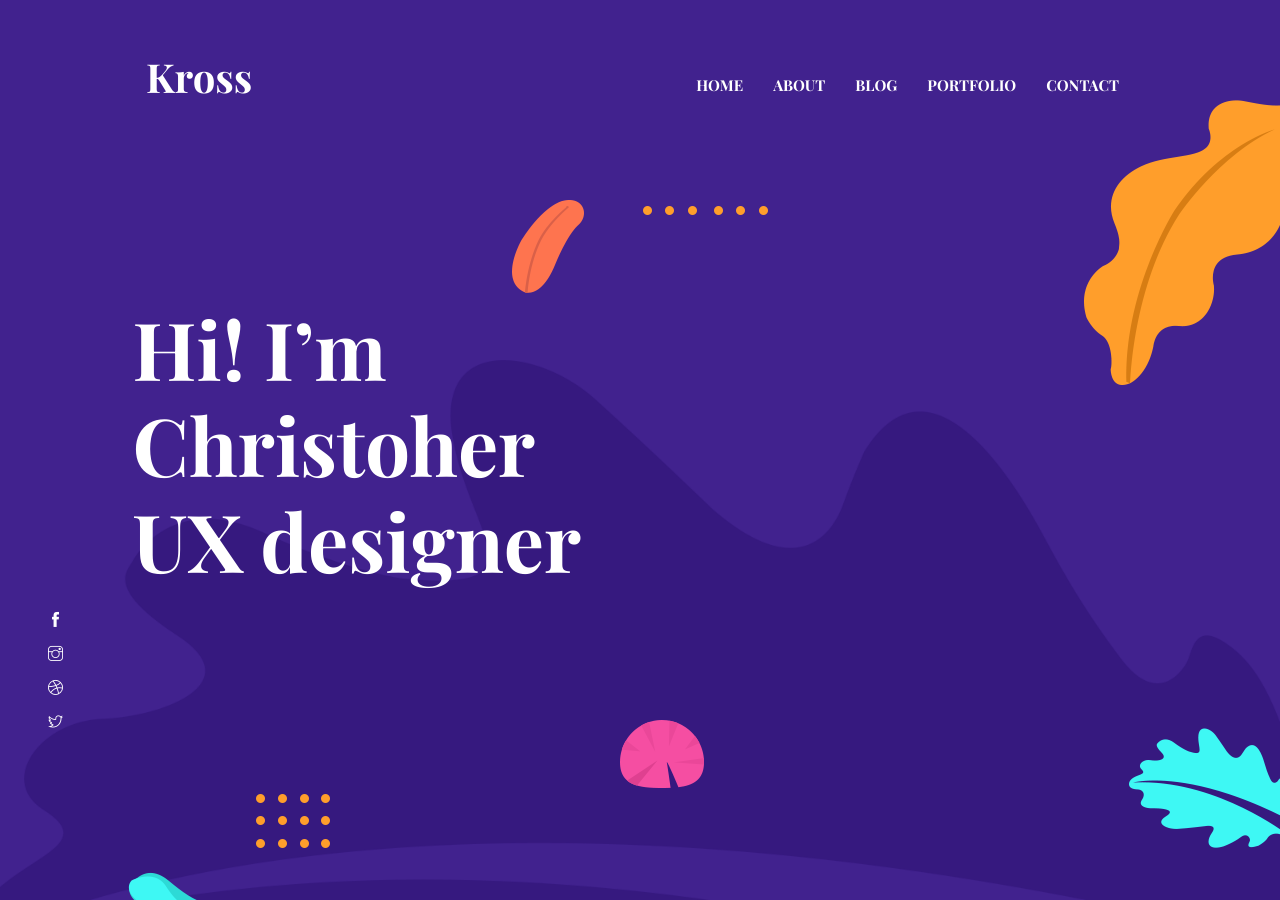
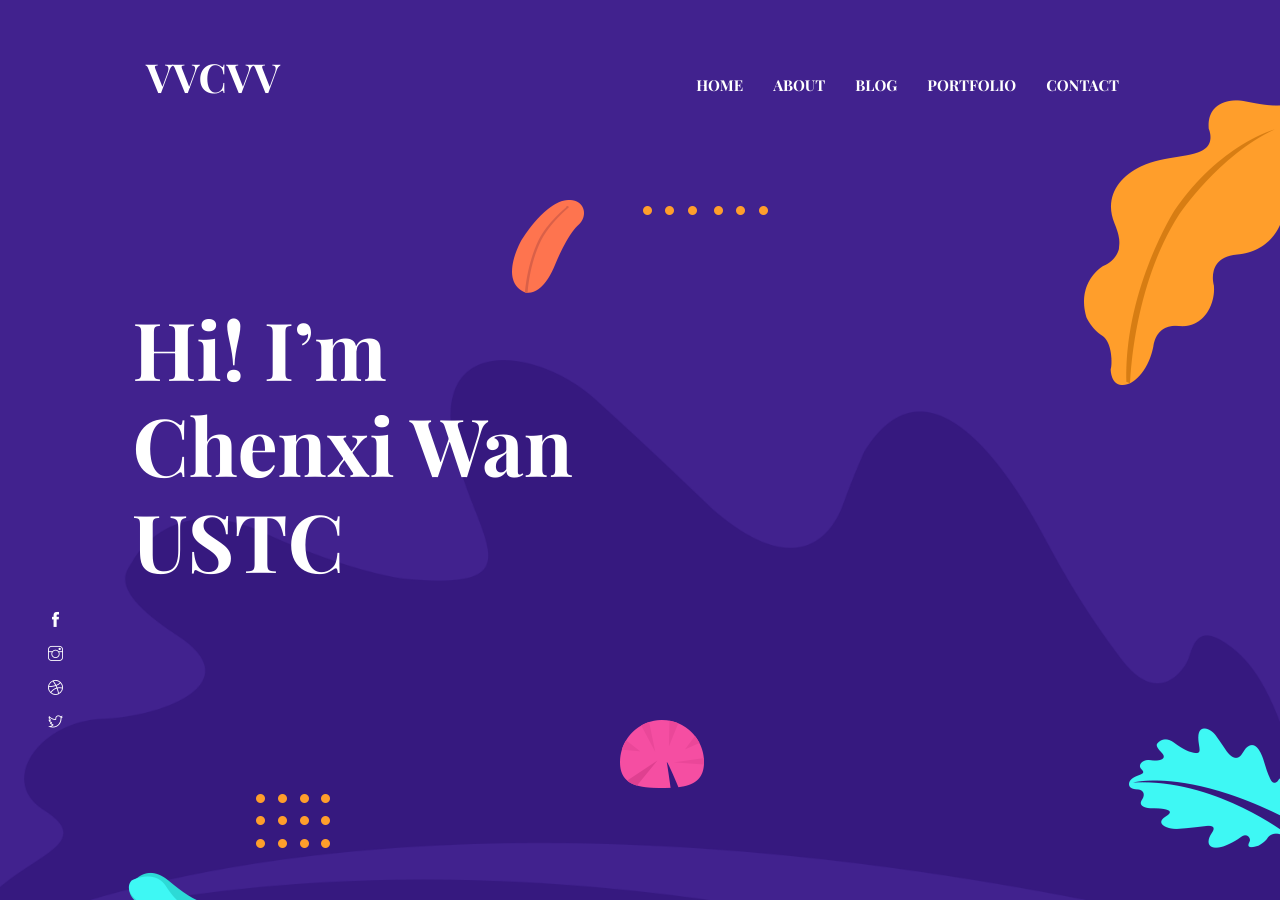
Before and after one commit to vvcvv-as/vvcvv-as.github.io, a Jekyll site: the page built from index.html, in a window 1280 px wide and 900 px high. Built offline with Jekyll 4.4.1, drawn with Linux system fonts in a browser that asks for light colours.

Commit message:
Update settings.yml

```diff
--- a/_data/settings.yml
+++ b/_data/settings.yml
@@ -2,7 +2,7 @@
 #-------------------------------
 # General Site Settings
 
-title: Kross
+title: VVCVV
 logo:
 author: themefisher
 description: this is meta description
@@ -36,7 +36,7 @@ disqus-identifier: # Add your shortname for Disqus Comment. For example mr-brown
 # Hero Section
 
 hero:
-  hero-title: Hi! I’m <br> Christoher <br> UX designer
+  hero-title: Hi! I’m <br> Chenxi Wan <br> USTC
 
 social:
   - { icon: "ti-facebook", link: "#" }
```
